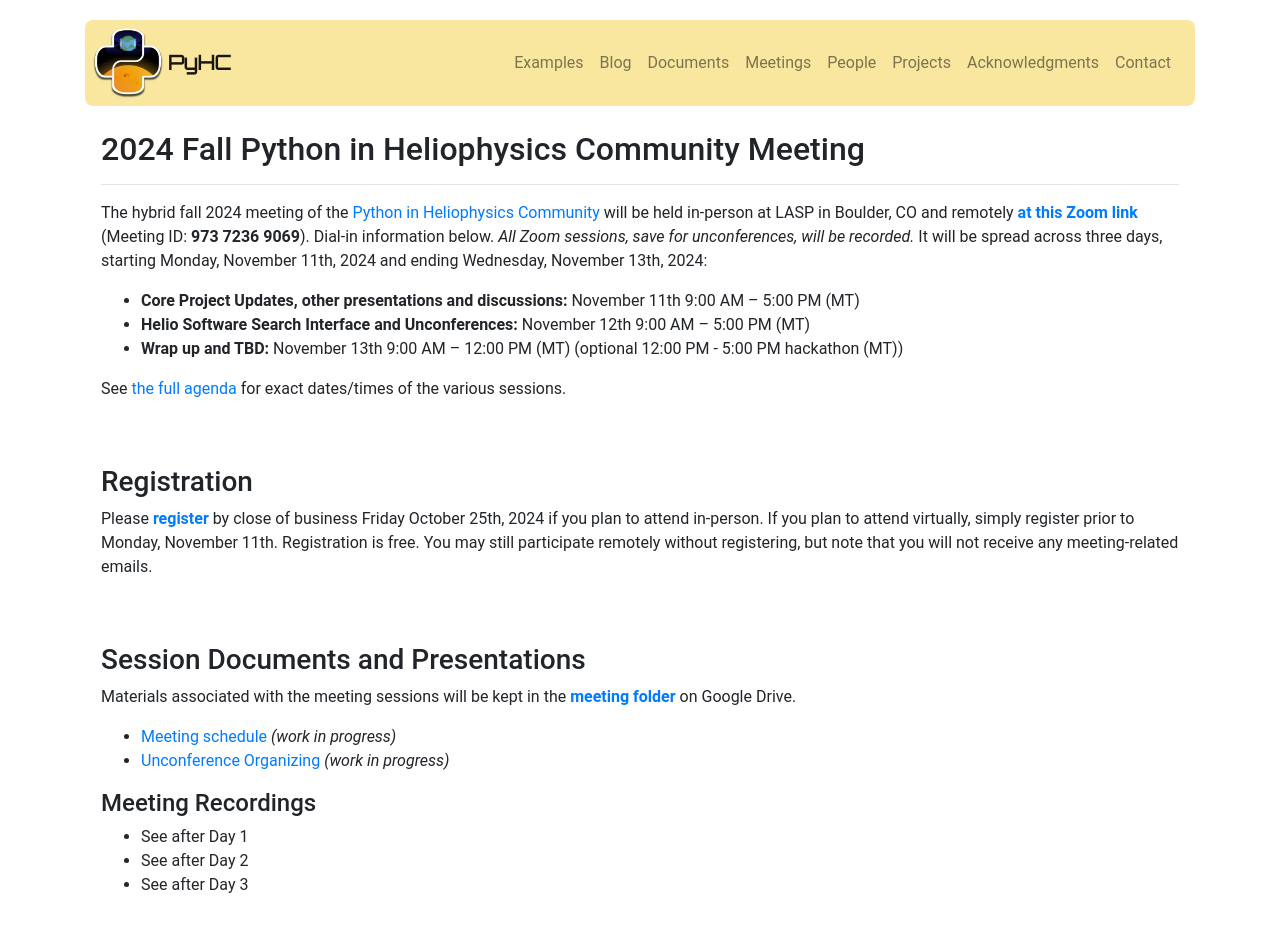
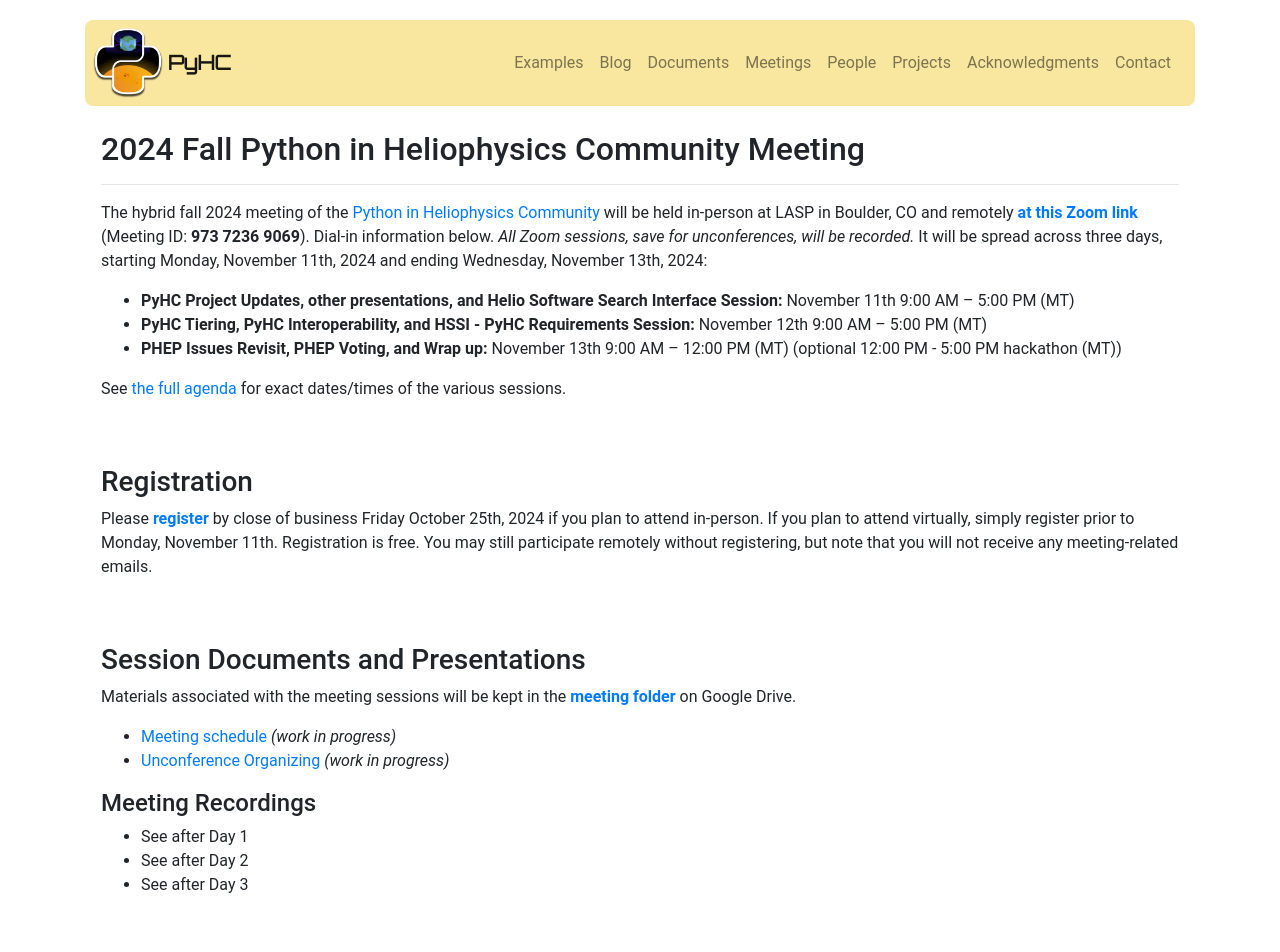
Before and after one commit to heliophysicsPy/heliophysicsPy.github.io, a Jekyll site: the page built from _pages/meetings/community_meetings/fall2024.md, in a window 1280 px wide and 1400 px high. Shown: the top 952 px of the window. Built offline with Jekyll 4.4.1, drawn with Linux system fonts in a browser that asks for light colours; nearby versions of some CDN libraries; some of the changed text lies outside the part shown.

Commit message:
Quick updates to fall 24 page

```diff
--- a/_pages/meetings/community_meetings/fall2024.md
+++ b/_pages/meetings/community_meetings/fall2024.md
@@ -7,9 +7,9 @@
 
 The hybrid fall 2024 meeting of the [Python in Heliophysics Community](https://pyhc.org) will be held in-person at LASP in Boulder, CO and remotely [**at this Zoom link**](https://cuboulder.zoom.us/j/97372369069) (Meeting ID: **973 7236 9069**). Dial-in information below. _All Zoom sessions, save for unconferences, will be recorded._ It will be spread across three days, starting Monday, November 11th, 2024 and ending Wednesday, November 13th, 2024:
 
- - **Core Project Updates, other presentations and discussions:** November 11th 9:00 AM – 5:00 PM (MT)
- - **Helio Software Search Interface and Unconferences:** November 12th 9:00 AM – 5:00 PM (MT)
- - **Wrap up and TBD:** November 13th 9:00 AM – 12:00 PM (MT) (optional 12:00 PM - 5:00 PM hackathon (MT))
+ - **PyHC Project Updates, other presentations, and Helio Software Search Interface Session:** November 11th 9:00 AM – 5:00 PM (MT)
+ - **PyHC Tiering, PyHC Interoperability, and HSSI - PyHC Requirements Session:** November 12th 9:00 AM – 5:00 PM (MT)
+ - **PHEP Issues Revisit, PHEP Voting, and Wrap up:** November 13th 9:00 AM – 12:00 PM (MT) (optional 12:00 PM - 5:00 PM hackathon (MT))
 
 See [the full agenda](https://docs.google.com/spreadsheets/d/1a72zh8hiqs14Oyw32gUqliNHFEPcCJZT/edit?usp=sharing&ouid=111688094316717381127&rtpof=true&sd=true) for exact dates/times of the various sessions.
 <br><br><br>
@@ -33,8 +33,8 @@
 <br><br><br>
 
 ### Meeting Location
-The meeting will be held in-person at the [**Laboratory for Atmospheric and Space Physics (LASP)**](https://goo.gl/maps/mMapAsmgsg7DCrfZ7) in the east campus of the University of Colorado, Boulder. Parking passes will be provided and there is free wifi.
-<iframe src="https://www.google.com/maps/embed?pb=!1m18!1m12!1m3!1d3055.977112804171!2d-105.2478674!3d40.008958799999995!2m3!1f0!2f0!3f0!3m2!1i1024!2i768!4f13.1!3m3!1m2!1s0x876bedc138bc2207%3A0x9f92aa579ccde89!2sLaboratory%20for%20Atmospheric%20and%20Space%20Physics!5e0!3m2!1sen!2sus!4v1678899163589!5m2!1sen!2sus" width="600" height="450" style="border:0;" allowfullscreen="" loading="lazy" referrerpolicy="no-referrer-when-downgrade"></iframe>
+The meeting will be held in-person at the [**Laboratory for Atmospheric and Space Physics (LASP) Space Science Center (SPSC)**](https://maps.app.goo.gl/L17XqXwm4xQL1quHA) in the east campus of the University of Colorado, Boulder. Parking passes will be provided and there is free wifi.
+<iframe src="https://www.google.com/maps/embed?pb=!1m18!1m12!1m3!1d24446.802989459702!2d-105.28366684913635!3d40.01178966404206!2m3!1f0!2f0!3f0!3m2!1i1024!2i768!4f13.1!3m3!1m2!1s0x876bedc3b54833db%3A0xaceb31dee37cb2ac!2sLASP!5e0!3m2!1sen!2sus!4v1730933322079!5m2!1sen!2sus" width="600" height="450" style="border:0;" allowfullscreen="" loading="lazy" referrerpolicy="no-referrer-when-downgrade"></iframe>
 <br><br>
 
 ### Zoom Meeting Information
```
